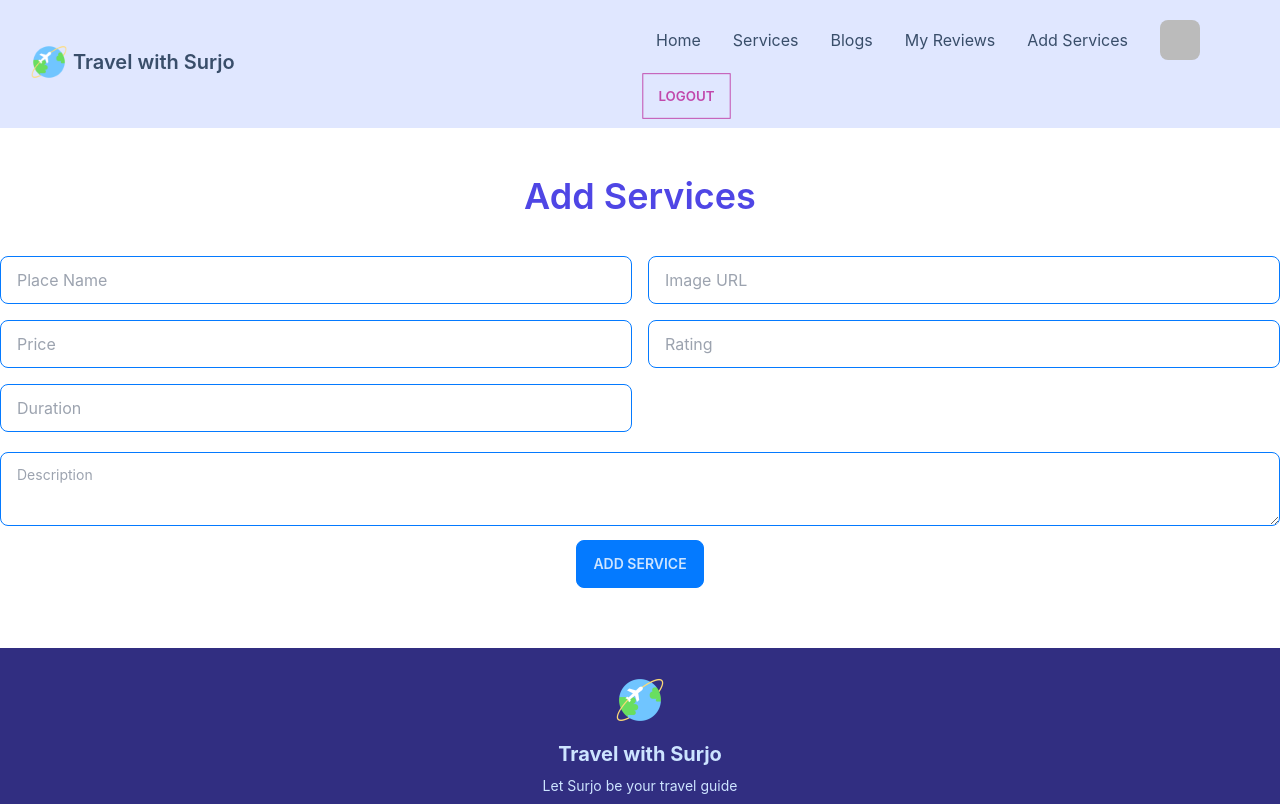
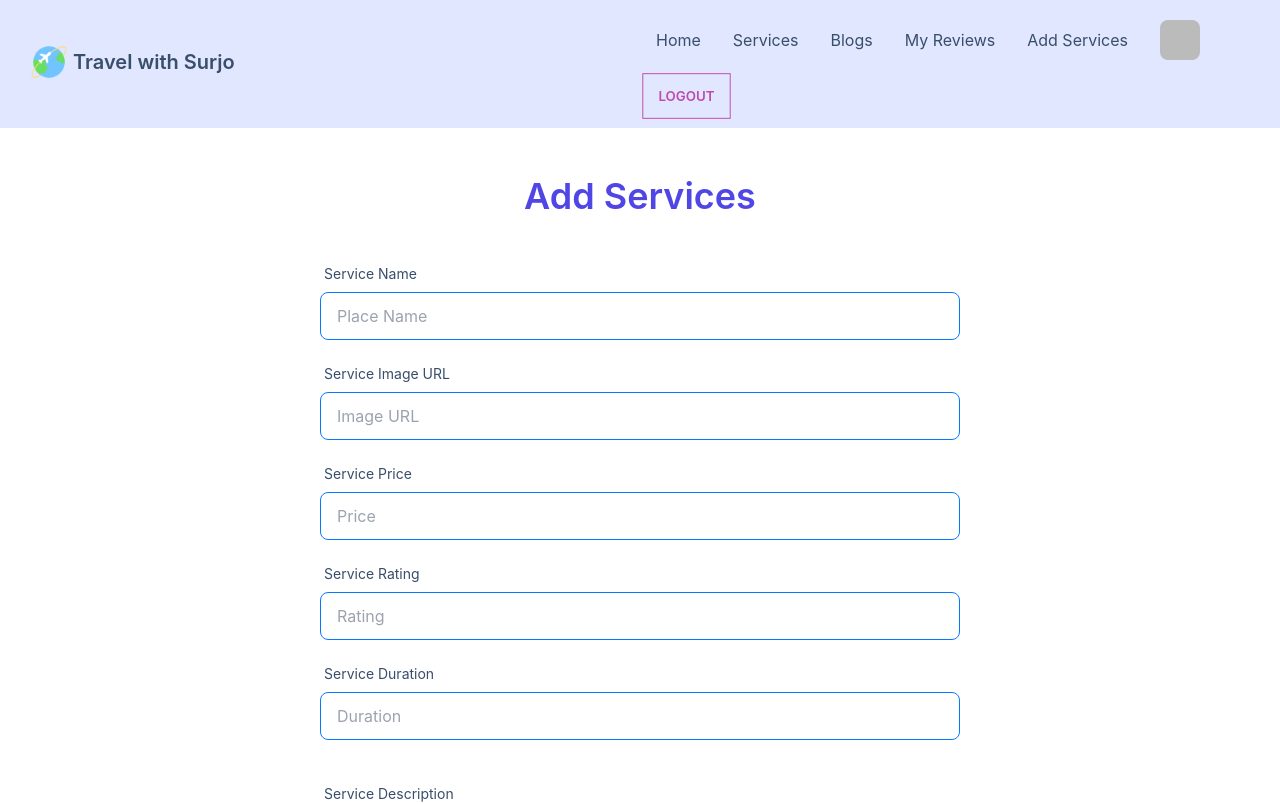
Before and after one commit to GourobSaha/Travel-With-Surjo-Client, a React (Create React App) app: page /addservices in a window 1280 px wide. Shown: the top 804 px of the page. Built offline with nearby package versions, Linux system fonts and the light colour scheme; no server answers; sample sign-in values are in the browser's storage.

Commit message:
My Review Page Updated

```diff
--- a/src/Pages/AddServices/AddServices.js
+++ b/src/Pages/AddServices/AddServices.js
@@ -45,14 +45,44 @@ const AddServices = () => {
         <div className='container mx-auto my-5'>
             <h2 className='text-4xl font-semibold text-center text-indigo-600'>Add Services</h2>
             <form onSubmit={handleAddService} className='my-10'>
-                <div className='grid grid-cols-1 md:grid-cols-2 gap-4'>
-                    <input name='name' type="text" placeholder="Place Name" className="input input-bordered input-primary w-full " required />
-                    <input name='img' type="text" placeholder="Image URL" className="input input-bordered input-primary  w-full " required />
-                    <input name='price' type="number" placeholder="Price" className="input input-bordered input-primary  w-full " required />
-                    <input name='rating' type="text" placeholder="Rating" className="input input-bordered input-primary  w-full " required />
-                    <input name='duration' type="text" placeholder="Duration" className="input input-bordered input-primary  w-full " required />
+                <div className='grid grid-cols-1 gap-4 w-full lg:w-1/2 mx-auto'>
+                    <div>
+                        <label className="label">
+                            <span className="label-text">Service Name</span>
+                        </label>
+                        <input name='name' type="text" placeholder="Place Name" className="input input-bordered input-primary w-full " required />
+                    </div>
+                    <div>
+                        <label className="label">
+                            <span className="label-text">Service Image URL</span>
+                        </label>
+                        <input name='img' type="text" placeholder="Image URL" className="input input-bordered input-primary  w-full " required />
+                    </div>
+                    <div>
+                        <label className="label">
+                            <span className="label-text">Service Price</span>
+                        </label>
+                        <input name='price' type="number" placeholder="Price" className="input input-bordered input-primary  w-full " required />
+                    </div>
+                    <div>
+                        <label className="label">
+                            <span className="label-text">Service Rating</span>
+                        </label>
+                        <input name='rating' type="text" placeholder="Rating" className="input input-bordered input-primary  w-full " required />
+                    </div>
+                    <div>
+                        <label className="label">
+                            <span className="label-text">Service Duration</span>
+                        </label>
+                        <input name='duration' type="text" placeholder="Duration" className="input input-bordered input-primary  w-full " required />
+                    </div>
+                    <div className='mt-5'>
+                        <label className="label">
+                            <span className="label-text">Service Description</span>
+                        </label>
+                        <textarea name='description' className="textarea textarea-primary w-full" placeholder="Description" required></textarea>
+                    </div>
                 </div>
-                <textarea name='description' className="textarea textarea-primary w-full mt-5" placeholder="Description" required></textarea>
                 <div className='text-center my-2'>
                     <input type="submit" className='btn btn-primary' value="Add Service" />
                 </div>
--- a/src/Pages/Login&Register/GoogleGitLogin.js
+++ b/src/Pages/Login&Register/GoogleGitLogin.js
@@ -3,6 +3,7 @@ import React, { useContext } from 'react';
 import { FaGithub, FaGoogle } from 'react-icons/fa';
 import { AuthContext } from '../../Contexts/AuthProvider/AuthProvider';
 import toast from 'react-hot-toast';
+import { useLocation, useNavigate } from 'react-router-dom';
 
 const GoogleGitLogin = () => {
     const { providerLogin } = useContext(AuthContext);
@@ -10,11 +11,17 @@ const GoogleGitLogin = () => {
     const googleProvider = new GoogleAuthProvider();
     const gitHubProvider = new GithubAuthProvider();
 
+    const navigate = useNavigate();
+    const location = useLocation();
+
+    const from = location.state?.from?.pathname || '/';
+
     const handleGoogleSignIn = () => {
         providerLogin(googleProvider)
             .then(res => {
                 const user = res.user;
                 console.log(user);
+                navigate(from, { replace: true });
                 toast.success('Successfully Logged In');
             })
             .catch(error => {
@@ -27,6 +34,7 @@ const GoogleGitLogin = () => {
             .then(res => {
                 const user = res.user;
                 console.log(user);
+                navigate(from, { replace: true });
                 toast.success('Successfully Logged In');
             })
             .catch(error => {
--- a/src/Pages/Login&Register/Login.js
+++ b/src/Pages/Login&Register/Login.js
@@ -1,13 +1,17 @@
-import React, { useContext, useState } from 'react';
-import { Link } from 'react-router-dom';
+import React, { useContext } from 'react';
+import { Link, useLocation, useNavigate } from 'react-router-dom';
 import { AuthContext } from '../../Contexts/AuthProvider/AuthProvider';
 import loginImg from '../../Images/Login/20824342_6343845.jpg'
 import GoogleGitLogin from './GoogleGitLogin';
 import toast from 'react-hot-toast';
 
 const Login = () => {
-    const [error, setError] = useState('');
-    const { signIn } = useContext(AuthContext);;
+    const { signIn } = useContext(AuthContext);
+
+    const navigate = useNavigate();
+    const location = useLocation();
+
+    const from = location.state?.from?.pathname || '/';
 
 
     //Handle Submit
@@ -24,12 +28,11 @@ const Login = () => {
                 const user = res.user;
                 console.log(user);
                 form.reset();
-                setError('');
+                navigate(from, { replace: true });
                 toast.success('Successfully Logged In');
             })
             .catch(error => {
                 console.error(error);
-                setError(error.message);
                 toast.error(error.message);
             })
     }
--- /dev/null
+++ b/src/Pages/Reviews/MyReviews.js
@@ -0,0 +1,27 @@
+import React, { useContext, useEffect, useState } from 'react';
+import { AuthContext } from '../../Contexts/AuthProvider/AuthProvider';
+import MyReviewsCard from './MyReviewsCard';
+
+const MyReviews = () => {
+    const [reviewAll, setReviewAll] = useState([]);
+    const { user } = useContext(AuthContext);
+
+    useEffect(() => {
+        fetch(`http://localhost:5000/reviews?email=${user.email}`)
+            .then(res => res.json())
+            .then(data => setReviewAll(data))
+    }, [user.email])
+    return (
+        <div>
+            <h2 className='text-4xl font-semibold text-center text-indigo-600'>Your Reviewed {reviewAll.length} Services</h2>
+            {
+                reviewAll.map(reviewOne => <MyReviewsCard
+                    key={reviewOne._id}
+                    reviewOne={reviewOne}
+                ></MyReviewsCard>)
+            }
+        </div>
+    );
+};
+
+export default MyReviews;
--- /dev/null
+++ b/src/Pages/Reviews/MyReviewsCard.js
@@ -0,0 +1,32 @@
+import React from 'react';
+
+const MyReviewsCard = ({ reviewOne }) => {
+
+    const { userPhotoUrl, userName, review, date } = reviewOne;
+    return (
+        <div>
+            <div className="container flex flex-col w-full max-w-lg p-6 mx-auto divide-y rounded-md divide-gray-700 dark:bg-gray-900 dark:text-gray-100">
+                <div className="flex justify-between p-4">
+                    <div className="flex space-x-4">
+                        <div>
+                            <img src={userPhotoUrl} alt="" className="object-cover w-12 h-12 rounded-full dark:bg-gray-500" />
+                        </div>
+                        <div>
+                            <h4 className="font-bold">{userName}</h4>
+                            <span className="text-xs dark:text-gray-400">{date.slice(0, 10)}</span>
+                        </div>
+                    </div>
+                </div>
+                <div className="p-4 space-y-2 text-sm dark:text-gray-400">
+                    <p>{review}</p>
+                    <div className='flex justify-between'>
+                        <button className='btn btn-primary btn-sm'>Edit</button>
+                        <button className='btn btn-accent btn-sm'>Delete</button>
+                    </div>
+                </div>
+            </div>
+        </div>
+    );
+};
+
+export default MyReviewsCard;
--- a/src/Pages/Reviews/ReviewAll.js
+++ b/src/Pages/Reviews/ReviewAll.js
@@ -13,8 +13,6 @@ const ReviewAll = () => {
             .then(data => setReviewAll(data))
     }, [_id])
 
-    console.log();
-
     return (
         <div>
             <h2 className='text-4xl font-semibold text-center text-indigo-600'>Reviews :{reviewAll.length}</h2>
--- a/src/Pages/Service/ServiceDetails.js
+++ b/src/Pages/Service/ServiceDetails.js
@@ -12,12 +12,12 @@ const ServiceDetails = () => {
 
 
     const handleSubmitReview = (event) => {
-        event.preventDefault();
+        // event.preventDefault();
         const form = event.target;
         const review = form.review.value;
         const serviceName = name;
         const userName = user?.displayName || "Anonymous";
-        const userEmail = user?.email || "Unregister";
+        const email = user?.email || "Unregistered";
         const userPhotoUrl = user?.photoURL;
 
         const date = new Date();
@@ -26,7 +26,7 @@ const ServiceDetails = () => {
             service_id: _id,
             serviceName,
             userName,
-            userEmail,
+            email,
             review,
             date,
             userPhotoUrl,
@@ -72,7 +72,7 @@ const ServiceDetails = () => {
                         </div>
                     </div>
                 </div>
-                <div className='mt-6 w-full md:w-1/2'>
+                <div className='mt-6 w-full md:w-1/2 md:px-5'>
 
                     <div>
                         <ReviewAll></ReviewAll>
--- a/src/Pages/Shared/Header.js
+++ b/src/Pages/Shared/Header.js
@@ -22,7 +22,7 @@ const Header = () => {
         {
             user?.uid ?
                 <>
-                    <li><Link>My Reviews</Link></li>
+                    <li><Link to='/myreviews'>My Reviews</Link></li>
                     <li><Link to='/addservices'>Add Services</Link></li>
                     {
                         user?.photoURL ?
--- /dev/null
+++ b/src/Router/PrivateRoute/PrivateRoute.js
@@ -0,0 +1,21 @@
+import React, { useContext } from 'react';
+import { Navigate, useLocation } from 'react-router-dom';
+import { AuthContext } from '../../Contexts/AuthProvider/AuthProvider';
+
+//Protected Route For Authenticated Users
+
+const PrivateRoute = ({ children }) => {
+
+    const { user, loading } = useContext(AuthContext);
+    const location = useLocation();
+
+    if (loading) {
+        return <progress className="mx-auto my-auto progress w-56"></progress>
+    }
+    if (!user) {
+        return <Navigate to='/login' state={{ from: location }} replace></Navigate>
+    }
+    return children;
+};
+
+export default PrivateRoute;
```
Also changed, not shown: src/Pages/Login&Register/Register.js (+9 -6 lines), src/Router/Routes/Routes.js (+7 -1 lines).
